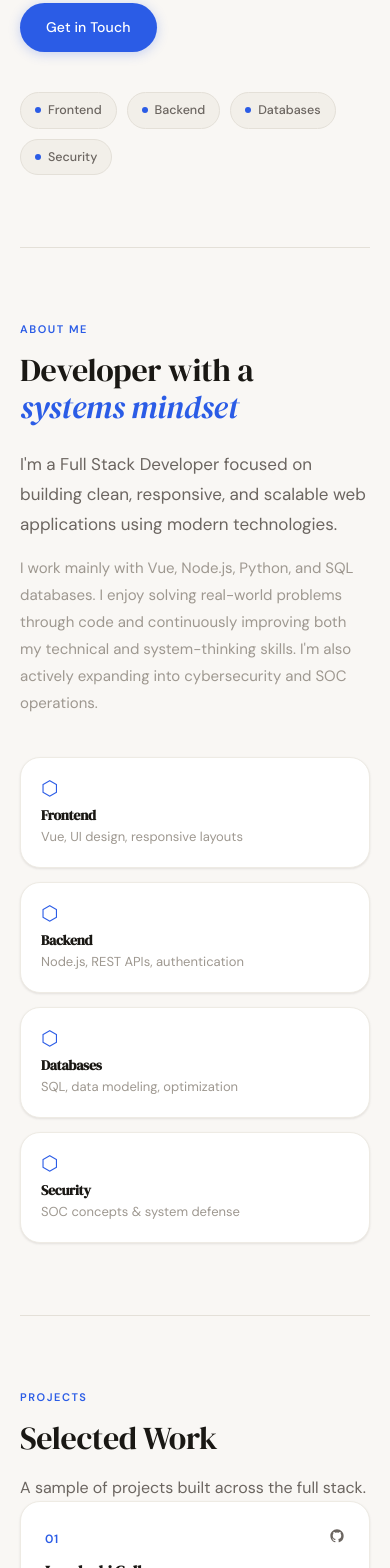
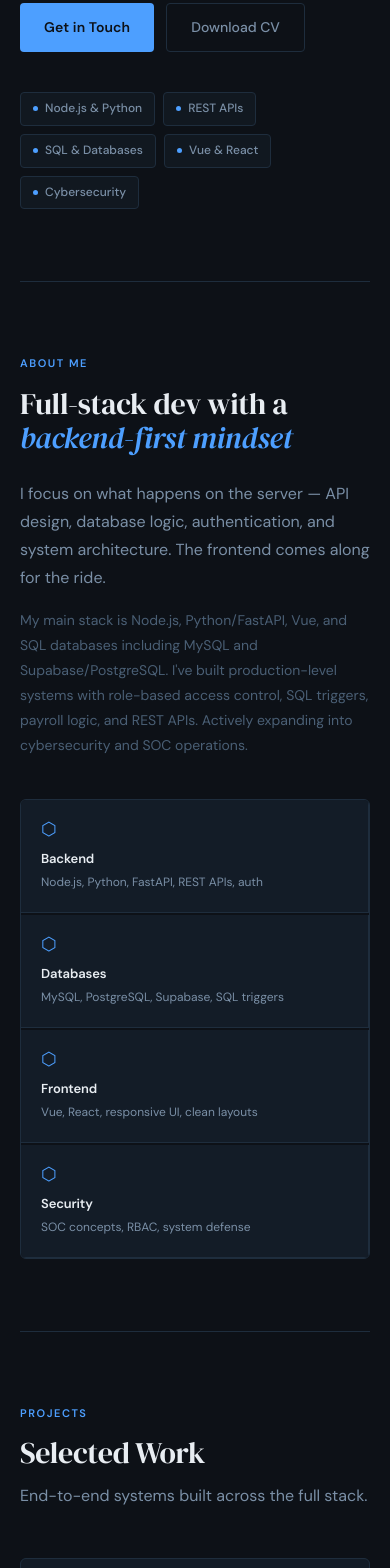
Before and after one commit to MDtechcave/mihleaviwe-portfolio, a Vue app in the folder Portfolio/: page / in a window 390 px wide. Shown: the part 420-1988 px from the top of the page. Built offline with nearby package versions, Linux system fonts and the light colour scheme.

Commit message:
Revamped portfolio to include my CV, cellphone number and changed my styling

```diff
--- a/Portfolio/package.json
+++ b/Portfolio/package.json
@@ -9,6 +9,7 @@
     "preview": "vite preview"
   },
   "dependencies": {
+    "jspdf": "^4.2.1",
     "vue": "^3.5.31",
     "vue-router": "^5.0.4",
     "vuex": "^4.1.0"
--- a/Portfolio/src/assets/main.css
+++ b/Portfolio/src/assets/main.css
@@ -1,6 +1,4 @@
-
 @import url('https://fonts.googleapis.com/css2?family=DM+Serif+Display:ital@0;1&family=DM+Sans:opsz,wght@9..40,300;9..40,400;9..40,500;9..40,600&display=swap');
-
 
 *, *::before, *::after {
   margin: 0;
@@ -9,29 +7,35 @@
 }
 
 :root {
-  --bg:          #F9F7F4;
-  --bg-soft:     #F2EFE9;
-  --bg-card:     #FFFFFF;
+  /* Backgrounds */
+  --bg:          #0d1117;
+  --bg-soft:     #111820;
+  --bg-card:     #131c27;
 
-  --text:        #1A1814;
-  --text-muted:  #6B6560;
-  --text-light:  #9E9890;
+  /* Text */
+  --text:        #e8edf2;
+  --text-muted:  #7a8fa6;
+  --text-light:  #4a5f75;
 
-  --accent:      #2B5CE6;
-  --accent-soft: #EEF2FD;
-  --accent-mid:  #ADC0F8;
+  /* Accent — electric blue */
+  --accent:      #4d9fff;
+  --accent-soft: #0e1e30;
+  --accent-mid:  #1a3a5c;
 
-  --border:      #E4E0D8;
-  --border-card: #EEEBE4;
+  /* Borders */
+  --border:      #1e2d3d;
+  --border-card: #1a2a3a;
 
-  --radius-sm:   8px;
-  --radius-md:   14px;
-  --radius-lg:   20px;
-  --radius-xl:   28px;
+  /* Radius — sharp, not bubbly */
+  --radius-sm:   4px;
+  --radius-md:   6px;
+  --radius-lg:   8px;
+  --radius-xl:   10px;
 
-  --shadow-sm:   0 1px 3px rgba(26,24,20,0.06), 0 1px 2px rgba(26,24,20,0.04);
-  --shadow-md:   0 4px 16px rgba(26,24,20,0.08), 0 1px 4px rgba(26,24,20,0.04);
-  --shadow-lg:   0 12px 40px rgba(26,24,20,0.10), 0 2px 8px rgba(26,24,20,0.05);
+  /* Shadows — subtle, dark-mode appropriate */
+  --shadow-sm:   0 1px 4px rgba(0,0,0,0.3);
+  --shadow-md:   0 4px 16px rgba(0,0,0,0.4);
+  --shadow-lg:   0 12px 40px rgba(0,0,0,0.5);
 
   --max-width:   1100px;
 
@@ -95,7 +99,7 @@ a {
 }
 
 a:hover {
-  opacity: 0.8;
+  opacity: 0.75;
 }
 
 .page {
@@ -116,22 +120,22 @@ section + section {
 }
 
 /* =========================
-   CARD SYSTEM
+   CARD SYSTEM — sharp, no hover lift
 ========================= */
 .card {
   background: var(--bg-card);
   border: 1px solid var(--border-card);
-  border-radius: var(--radius-lg);
-  box-shadow: var(--shadow-sm);
-  transition: box-shadow 0.25s ease, transform 0.25s ease, border-color 0.25s ease;
+  border-radius: var(--radius-md);
+  transition: border-color 0.2s ease;
 }
 
 .card:hover {
-  transform: translateY(-4px);
-  box-shadow: var(--shadow-md);
   border-color: var(--accent-mid);
 }
 
+/* =========================
+   SECTION LABEL
+========================= */
 .section-label {
   font-size: 11px;
   font-weight: 600;
@@ -142,7 +146,24 @@ section + section {
   display: block;
 }
 
+/* =========================
+   SECTION HEADER
+========================= */
+.section-header {
+  margin-bottom: 48px;
+}
 
+.section-header .subtitle {
+  font-size: 16px;
+  line-height: 1.7;
+  color: var(--text-muted);
+  max-width: 480px;
+  margin-top: 12px;
+}
+
+/* =========================
+   RESPONSIVE
+========================= */
 @media (max-width: 768px) {
   .page {
     padding: 0 20px;
--- a/Portfolio/src/components/AboutSection.vue
+++ b/Portfolio/src/components/AboutSection.vue
@@ -2,31 +2,29 @@
   <section class="about section">
     <div class="about-grid">
 
-      <!-- Left: text -->
       <div class="about-text">
         <span class="section-label">About Me</span>
         <h2 class="title">
-          Developer with a<br />
-          <em>systems mindset</em>
+          Full-stack dev with a<br />
+          <em>backend-first mindset</em>
         </h2>
         <p class="intro">
-          I'm a Full Stack Developer focused on building clean, responsive, and scalable
-          web applications using modern technologies.
+          I focus on what happens on the server — API design, database logic,
+          authentication, and system architecture. The frontend comes along for the ride.
         </p>
         <p class="body">
-          I work mainly with Vue, Node.js, Python, and SQL databases. I enjoy solving
-          real-world problems through code and continuously improving both my technical
-          and system-thinking skills. I'm also actively expanding into cybersecurity and
-          SOC operations.
+          My main stack is Node.js, Python/FastAPI, Vue, and SQL databases including
+          MySQL and Supabase/PostgreSQL. I've built production-level systems with
+          role-based access control, SQL triggers, payroll logic, and REST APIs.
+          Actively expanding into cybersecurity and SOC operations.
         </p>
       </div>
 
-      <!-- Right: skill cards -->
       <div class="highlights">
-        <div class="card skill-card" v-for="item in skills" :key="item.title">
+        <div class="skill-card" v-for="item in skills" :key="item.title">
           <div class="card-icon">{{ item.icon }}</div>
           <div>
-            <h1 class="card-title">{{ item.title }}</h1>
+            <h3 class="card-title">{{ item.title }}</h3>
             <p class="card-desc">{{ item.desc }}</p>
           </div>
         </div>
@@ -38,10 +36,10 @@
 
 <script setup>
 const skills = [
-  { icon: '⬡', title: 'Frontend',         desc: 'Vue, UI design, responsive layouts' },
-  { icon: '⬡', title: 'Backend',          desc: 'Node.js, REST APIs, authentication' },
-  { icon: '⬡', title: 'Databases',        desc: 'SQL, data modeling, optimization' },
-  { icon: '⬡', title: 'Security',         desc: 'SOC concepts & system defense' },
+  { icon: '⬡', title: 'Backend',    desc: 'Node.js, Python, FastAPI, REST APIs, auth' },
+  { icon: '⬡', title: 'Databases',  desc: 'MySQL, PostgreSQL, Supabase, SQL triggers' },
+  { icon: '⬡', title: 'Frontend',   desc: 'Vue, React, responsive UI, clean layouts' },
+  { icon: '⬡', title: 'Security',   desc: 'SOC concepts, RBAC, system defense' },
 ]
 </script>
 
@@ -53,9 +51,8 @@ const skills = [
   align-items: start;
 }
 
-/* Left text */
 .about-text .title {
-  font-size: clamp(32px, 4vw, 46px);
+  font-size: clamp(30px, 4vw, 44px);
   margin-bottom: 24px;
   line-height: 1.15;
 }
@@ -66,23 +63,25 @@ const skills = [
 }
 
 .intro {
-  font-size: 17px;
+  font-size: 16px;
   line-height: 1.75;
   color: var(--text-muted);
   margin-bottom: 16px;
 }
 
 .body {
-  font-size: 15px;
+  font-size: 14px;
   line-height: 1.8;
   color: var(--text-light);
 }
 
-/* Right cards */
 .highlights {
   display: grid;
   grid-template-columns: 1fr 1fr;
-  gap: 14px;
+  gap: 2px;
+  border: 1px solid var(--border);
+  border-radius: var(--radius-md);
+  overflow: hidden;
 }
 
 .skill-card {
@@ -90,28 +89,35 @@ const skills = [
   display: flex;
   flex-direction: column;
   gap: 10px;
+  background: var(--bg-card);
+  border-right: 1px solid var(--border);
+  border-bottom: 1px solid var(--border);
+  transition: background 0.2s ease;
+}
+
+.skill-card:hover {
+  background: var(--bg-soft);
 }
 
 .card-icon {
-  font-size: 20px;
+  font-size: 18px;
   color: var(--accent);
   line-height: 1;
 }
 
 .card-title {
-  font-size: 14px;
+  font-size: 13px;
   font-weight: 600;
   color: var(--text);
   margin-bottom: 4px;
 }
 
 .card-desc {
-  font-size: 13px;
-  color: var(--text-light);
+  font-size: 12px;
+  color: var(--text-muted);
   line-height: 1.55;
 }
 
-/* Responsive */
 @media (max-width: 820px) {
   .about-grid {
     grid-template-columns: 1fr;
--- a/Portfolio/src/components/CertificationSection.vue
+++ b/Portfolio/src/components/CertificationSection.vue
@@ -4,29 +4,25 @@
     <div class="section-header">
       <span class="section-label">Certifications</span>
       <h2 class="title">Credentials</h2>
-      <p class="subtitle">
-        A collection of certifications and courses I completed to build technical skills.
-      </p>
+      <p class="subtitle">Certifications completed to build and validate technical skills.</p>
     </div>
 
     <div class="grid">
-      <div class="card cert-card" v-for="cert in certifications" :key="cert.title">
+      <div class="cert-card" v-for="cert in certifications" :key="cert.title">
 
         <div class="cert-top">
           <span class="platform">{{ cert.platform }}</span>
           <span class="year">{{ cert.year }}</span>
         </div>
 
-        <h2 class="cert-title">{{ cert.title }}</h2>
+        <h3 class="cert-title">{{ cert.title }}</h3>
         <p class="cert-issuer">{{ cert.issuer }}</p>
 
         <a v-if="cert.link" :href="cert.link" target="_blank" class="cert-link">
-        View Certificate
+          View Certificate →
         </a>
+        <span v-else class="cert-request">Available upon request</span>
 
-        <span v-else class="cert-request">
-        Available upon request
-        </span>
       </div>
     </div>
 
@@ -36,52 +32,59 @@
 <script setup>
 const certifications = [
   {
-    title: "Introduction to Cybersecurity",
-    issuer: "Credly",
-    platform: "Cisco Networking Academy",
-    year: "2026",
-    link: "https://www.credly.com/badges/2ec9ea7f-958b-4a3f-a5da-e0612ef936b4/public_url"
+    title:    'Introduction to Cybersecurity',
+    issuer:   'Credly',
+    platform: 'Cisco Networking Academy',
+    year:     '2026',
+    link:     'https://www.credly.com/badges/2ec9ea7f-958b-4a3f-a5da-e0612ef936b4/public_url'
   },
   {
-    title: "Introduction to Data Science",
-    issuer: "Credly",
-    platform: "Cisco Networking Academy",
-    year: "2026",
-    link: "https://www.credly.com/badges/b432a16f-dff2-4edd-adc8-93a3927ab9e7/public_url"
+    title:    'Introduction to Data Science',
+    issuer:   'Credly',
+    platform: 'Cisco Networking Academy',
+    year:     '2026',
+    link:     'https://www.credly.com/badges/b432a16f-dff2-4edd-adc8-93a3927ab9e7/public_url'
   },
-    {
-    title: "Full Stack Development",
-    issuer: "Life Choices Academy",
-    platform: "Life Choices Academy",
-    year: "2026",
-    link: ""
+  {
+    title:    'Full Stack Development',
+    issuer:   'Life Choices Academy',
+    platform: 'Life Choices Academy',
+    year:     '2026',
+    link:     ''
   },
-
-
 ]
 </script>
 
 <style scoped>
 .title {
-  font-size: clamp(32px, 4vw, 48px);
-  margin-bottom: 18px;
+  font-size: clamp(30px, 4vw, 46px);
+  margin-bottom: 12px;
   line-height: 1.15;
 }
 
 .grid {
   display: grid;
-  grid-template-columns: repeat(auto-fit, minmax(300px, 1fr));
-  gap: 20px;
+  grid-template-columns: repeat(auto-fit, minmax(280px, 1fr));
+  gap: 1px;
+  border: 1px solid var(--border);
+  border-radius: var(--radius-md);
+  overflow: hidden;
+  background: var(--border);
 }
 
 .cert-card {
   padding: 28px;
   display: flex;
   flex-direction: column;
-  gap: 14px;
+  gap: 12px;
+  background: var(--bg-card);
+  transition: background 0.2s ease;
 }
 
-/* Match project card top layout */
+.cert-card:hover {
+  background: var(--bg-soft);
+}
+
 .cert-top {
   display: flex;
   justify-content: space-between;
@@ -89,41 +92,35 @@ const certifications = [
 }
 
 .platform {
-  font-size: 12px;
+  font-size: 11px;
   font-weight: 600;
-  letter-spacing: 0.1em;
+  letter-spacing: 0.08em;
   color: var(--accent);
+  text-transform: uppercase;
 }
 
 .year {
   font-size: 12px;
-  color: var(--text-muted);
+  color: var(--text-light);
 }
 
-/* Match project title */
 .cert-title {
-  font-size: 18px;
+  font-size: 15px;
   font-weight: 600;
   color: var(--text);
 }
 
-/* Match project description style */
 .cert-issuer {
-  font-size: 14px;
-  line-height: 1.6;
+  font-size: 13px;
   color: var(--text-muted);
-}
-
-/* Link styles aligned with project icons/text */
-.cert-link,
-.cert-request {
-  margin-top: auto;
-  font-size: 13px;
+  flex: 1;
 }
 
 .cert-link {
+  font-size: 12px;
   color: var(--accent);
   text-decoration: none;
+  margin-top: auto;
   transition: opacity 0.2s ease;
 }
 
@@ -132,7 +129,9 @@ const certifications = [
 }
 
 .cert-request {
-  color: var(--text-muted);
+  font-size: 12px;
+  color: var(--text-light);
   font-style: italic;
+  margin-top: auto;
 }
 </style>
--- a/Portfolio/src/components/HeroSection.vue
+++ b/Portfolio/src/components/HeroSection.vue
@@ -2,7 +2,7 @@
   <section class="hero">
     <div class="hero-inner">
 
-      <span class="section-label">Full Stack Developer · Based in Cape Town</span>
+      <span class="section-label">Full Stack Developer · Cape Town</span>
 
       <h2 class="title">
         Mihle<br />
@@ -10,27 +10,21 @@
       </h2>
 
       <p class="subtitle">
-        Building clean, scalable web applications with Vue, Node &amp; Python.
-        Passionate about systems thinking, security, and performance-driven design.
+        Backend-focused full-stack developer. I build the systems behind the product —
+        APIs, databases, business logic and bring them all the way to the frontend.
       </p>
 
       <div class="hero-actions">
         <a href="mailto:mihleaviwe6@gmail.com" class="btn-primary">Get in Touch</a>
+        <a href="/Mihle_Dudumashe_CV.pdf" download class="btn-secondary">Download CV</a>
       </div>
 
       <div class="hero-skills">
-        <div class="skill-pill">
-          <span class="dot"></span>Frontend
-        </div>
-        <div class="skill-pill">
-          <span class="dot"></span>Backend
-        </div>
-        <div class="skill-pill">
-          <span class="dot"></span>Databases
-        </div>
-        <div class="skill-pill">
-          <span class="dot"></span>Security
-        </div>
+        <div class="skill-pill"><span class="dot"></span>Node.js & Python</div>
+        <div class="skill-pill"><span class="dot"></span>REST APIs</div>
+        <div class="skill-pill"><span class="dot"></span>SQL & Databases</div>
+        <div class="skill-pill"><span class="dot"></span>Vue & React</div>
+        <div class="skill-pill"><span class="dot"></span>Cybersecurity</div>
       </div>
 
     </div>
@@ -53,7 +47,6 @@
   padding-top: 80px;
 }
 
-/* Left content */
 .hero-inner {
   max-width: 580px;
   flex: 1;
@@ -78,7 +71,6 @@
   max-width: 480px;
 }
 
-/* CTA buttons */
 .hero-actions {
   display: flex;
   gap: 12px;
@@ -90,63 +82,56 @@
   display: inline-flex;
   align-items: center;
   gap: 8px;
-  padding: 13px 26px;
+  padding: 12px 24px;
   background: var(--accent);
-  color: #fff;
-  border-radius: 999px;
+  color: #0d1117;
+  border-radius: var(--radius-sm);
   font-size: 14px;
-  font-weight: 500;
+  font-weight: 600;
   font-family: var(--font-body);
   letter-spacing: 0.01em;
-  transition: background 0.2s ease, transform 0.2s ease, box-shadow 0.2s ease;
-  box-shadow: 0 2px 12px rgba(43, 92, 230, 0.25);
+  transition: opacity 0.2s ease;
 }
 
 .btn-primary:hover {
-  background: #1d45cc;
-  transform: translateY(-2px);
-  box-shadow: 0 6px 20px rgba(43, 92, 230, 0.35);
-  opacity: 1;
+  opacity: 0.85;
+  color: #0d1117;
 }
 
 .btn-secondary {
   display: inline-flex;
   align-items: center;
   gap: 6px;
-  padding: 13px 22px;
-  border-radius: 999px;
+  padding: 12px 24px;
+  border-radius: var(--radius-sm);
   font-size: 14px;
   font-weight: 500;
   font-family: var(--font-body);
-  color: var(--text);
-  border: 1.5px solid var(--border);
-  background: var(--bg-card);
-  transition: border-color 0.2s ease, transform 0.2s ease, box-shadow 0.2s ease;
-  box-shadow: var(--shadow-sm);
+  color: var(--text-muted);
+  border: 1px solid var(--border);
+  background: transparent;
+  transition: border-color 0.2s ease, color 0.2s ease;
 }
 
 .btn-secondary:hover {
-  border-color: var(--accent-mid);
-  transform: translateY(-2px);
-  box-shadow: var(--shadow-md);
+  border-color: var(--accent);
+  color: var(--accent);
   opacity: 1;
-  color: var(--text);
 }
 
-/* Skills pills */
 .hero-skills {
   display: flex;
   flex-wrap: wrap;
-  gap: 10px;
+  gap: 8px;
 }
 
 .skill-pill {
   display: inline-flex;
   align-items: center;
   gap: 7px;
-  padding: 7px 14px;
-  border-radius: 999px;
-  font-size: 12.5px;
+  padding: 6px 12px;
+  border-radius: var(--radius-sm);
+  font-size: 12px;
   font-weight: 500;
   color: var(--text-muted);
   background: var(--bg-soft);
@@ -154,19 +139,19 @@
 }
 
 .dot {
-  width: 6px;
-  height: 6px;
+  width: 5px;
+  height: 5px;
   border-radius: 50%;
   background: var(--accent);
   display: inline-block;
   flex-shrink: 0;
 }
 
-/* Right decoration */
+/* Decoration */
 .hero-decoration {
   flex-shrink: 0;
-  width: 280px;
-  height: 280px;
+  width: 260px;
+  height: 260px;
   position: relative;
   display: flex;
   align-items: center;
@@ -176,36 +161,34 @@
 .deco-ring {
   position: absolute;
   border-radius: 50%;
-  border: 1.5px solid var(--border);
 }
 
 .ring-1 {
-  width: 280px;
-  height: 280px;
-  border-color: var(--accent-mid);
-  opacity: 0.4;
-  animation: spin 18s linear infinite;
+  width: 260px;
+  height: 260px;
+  border: 1px solid var(--accent-mid);
+  opacity: 0.5;
+  animation: spin 20s linear infinite;
 }
 
 .ring-2 {
-  width: 220px;
-  height: 220px;
-  border-color: var(--border);
-  border-style: dashed;
-  animation: spin 24s linear infinite reverse;
+  width: 200px;
+  height: 200px;
+  border: 1px dashed var(--border);
+  animation: spin 28s linear infinite reverse;
 }
 
 .deco-initials {
-  width: 140px;
-  height: 140px;
+  width: 120px;
+  height: 120px;
   border-radius: 50%;
-  background: var(--accent-soft);
-  border: 1.5px solid var(--accent-mid);
+  background: var(--bg-soft);
+  border: 1px solid var(--accent-mid);
   display: flex;
   align-items: center;
   justify-content: center;
   font-family: var(--font-display);
-  font-size: 42px;
+  font-size: 38px;
   color: var(--accent);
   letter-spacing: -0.02em;
   z-index: 1;
@@ -216,7 +199,6 @@
   to   { transform: rotate(360deg); }
 }
 
-/* Responsive */
 @media (max-width: 820px) {
   .hero {
     flex-direction: column;
@@ -224,14 +206,10 @@
     min-height: unset;
     padding-top: 60px;
   }
-  .hero-decoration {
-    display: none;
-  }
+  .hero-decoration { display: none; }
 }
 
 @media (max-width: 480px) {
-  .title {
-    font-size: 46px;
-  }
+  .title { font-size: 46px; }
 }
 </style>
--- a/Portfolio/src/components/ProjectsSection.vue
+++ b/Portfolio/src/components/ProjectsSection.vue
@@ -4,24 +4,29 @@
     <div class="section-header">
       <span class="section-label">Projects</span>
       <h2 class="title">Selected Work</h2>
-      <p class="subtitle">A sample of projects built across the full stack.</p>
+      <p class="subtitle">End-to-end systems built across the full stack.</p>
     </div>
 
     <div class="grid">
-      <div class="card project-card" v-for="(project, i) in projects" :key="project.title">
+      <div class="project-card" v-for="(project, i) in projects" :key="project.title">
         <div class="card-top">
           <span class="project-number">0{{ i + 1 }}</span>
           <div class="card-links">
             <a v-if="project.live" :href="project.live" target="_blank" class="icon-link" aria-label="Live site">
-              <svg width="16" height="16" viewBox="0 0 24 24" fill="none" stroke="currentColor" stroke-width="1.5" stroke-linecap="round" stroke-linejoin="round"><path d="M18 13v6a2 2 0 0 1-2 2H5a2 2 0 0 1-2-2V8a2 2 0 0 1 2-2h6"/><path d="M15 3h6v6"/><path d="M10 14L21 3"/></svg>
+              <svg width="15" height="15" viewBox="0 0 24 24" fill="none" stroke="currentColor" stroke-width="1.5" stroke-linecap="round" stroke-linejoin="round">
+                <path d="M18 13v6a2 2 0 0 1-2 2H5a2 2 0 0 1-2-2V8a2 2 0 0 1 2-2h6"/>
+                <path d="M15 3h6v6"/><path d="M10 14L21 3"/>
+              </svg>
             </a>
             <a v-if="project.github" :href="project.github" target="_blank" class="icon-link" aria-label="GitHub">
-              <svg width="16" height="16" viewBox="0 0 24 24" fill="currentColor"><path d="M12 2C6.477 2 2 6.484 2 12.017c0 4.425 2.865 8.18 6.839 9.504.5.092.682-.217.682-.483 0-.237-.008-.868-.013-1.703-2.782.605-3.369-1.343-3.369-1.343-.454-1.158-1.11-1.466-1.11-1.466-.908-.62.069-.608.069-.608 1.003.07 1.531 1.032 1.531 1.032.892 1.53 2.341 1.088 2.91.832.092-.647.35-1.088.636-1.338-2.22-.253-4.555-1.113-4.555-4.951 0-1.093.39-1.988 1.029-2.688-.103-.253-.446-1.272.098-2.65 0 0 .84-.27 2.75 1.026A9.564 9.564 0 0 1 12 6.844a9.59 9.59 0 0 1 2.504.337c1.909-1.296 2.747-1.027 2.747-1.027.546 1.379.202 2.398.1 2.651.64.7 1.028 1.595 1.028 2.688 0 3.848-2.339 4.695-4.566 4.943.359.309.678.92.678 1.855 0 1.338-.012 2.419-.012 2.747 0 .268.18.58.688.482A10.02 10.02 0 0 0 22 12.017C22 6.484 17.522 2 12 2Z"/></svg>
+              <svg width="15" height="15" viewBox="0 0 24 24" fill="currentColor">
+                <path d="M12 2C6.477 2 2 6.484 2 12.017c0 4.425 2.865 8.18 6.839 9.504.5.092.682-.217.682-.483 0-.237-.008-.868-.013-1.703-2.782.605-3.369-1.343-3.369-1.343-.454-1.158-1.11-1.466-1.11-1.466-.908-.62.069-.608.069-.608 1.003.07 1.531 1.032 1.531 1.032.892 1.53 2.341 1.088 2.91.832.092-.647.35-1.088.636-1.338-2.22-.253-4.555-1.113-4.555-4.951 0-1.093.39-1.988 1.029-2.688-.103-.253-.446-1.272.098-2.65 0 0 .84-.27 2.75 1.026A9.564 9.564 0 0 1 12 6.844a9.59 9.59 0 0 1 2.504.337c1.909-1.296 2.747-1.027 2.747-1.027.546 1.379.202 2.398.1 2.651.64.7 1.028 1.595 1.028 2.688 0 3.848-2.339 4.695-4.566 4.943.359.309.678.92.678 1.855 0 1.338-.012 2.419-.012 2.747 0 .268.18.58.688.482A10.02 10.02 0 0 0 22 12.017C22 6.484 17.522 2 12 2Z"/>
+              </svg>
             </a>
           </div>
         </div>
 
-        <h1 class="project-title">{{ project.title }}</h1>
+        <h3 class="project-title">{{ project.title }}</h3>
         <p class="project-desc">{{ project.desc }}</p>
 
         <div class="tags">
@@ -36,45 +41,57 @@
 <script setup>
 const projects = [
   {
-    title:  'Imvelaphi Gallery',
-    desc:   'Cultural gallery showcasing Xhosa heritage through an interactive, responsive web experience designed to educate and engage.',
-    tags:   ['HTML', 'CSS', 'JavaScript'],
-    github: 'https://github.com/MDtechcave/My-Gallery',
-    live: ''
+    title:  'StaffSync',
+    desc:   'Full HR system with FastAPI backend, role-based access control, SQL triggers for leave management, payroll processing, and automated payslip generation.',
+    tags:   ['Python', 'FastAPI', 'Vue', 'Supabase', 'PostgreSQL'],
+    github: 'https://github.com/MDtechcave/Moderntech_center',
+    live:   'https://moderntech-center.vercel.app/'
   },
   {
     title:  'Healthy Habits',
-    desc:   'E-commerce meal subscription platform with user accounts, subscription management, and loyalty-based discount logic.',
-    tags:   ['Vue', 'MySQL', 'Node.js'],
+    desc:   'E-commerce meal subscription platform with Node.js backend, user authentication, subscription management, Stripe payments, and loyalty-based discount logic.',
+    tags:   ['Vue', 'Node.js', 'MySQL', 'Express'],
     github: 'https://github.com/MDtechcave/Frontend',
-    live: ''
+    live:   ''
   },
   {
-    title:  'StaffSync',
-    desc:   'HR management system for employee records, payroll processing, leave management, and automated payslip generation.',
-    tags:   ['Vue', 'Python', 'FastAPI', 'Supabase'],
-    github: 'https://github.com/MDtechcave/Moderntech_center',
-    live: 'https://moderntech-center.vercel.app/'
+    title:  'Imvelaphi Gallery',
+    desc:   'Cultural gallery showcasing Xhosa heritage through an interactive, responsive web experience built from scratch.',
+    tags:   ['HTML', 'CSS', 'JavaScript'],
+    github: 'https://github.com/MDtechcave/My-Gallery',
+    live:   ''
   },
 ]
-</script><style scoped>
+</script>
+
+<style scoped>
 .title {
-  font-size: clamp(32px, 4vw, 48px);
-  margin-bottom: 18px;
+  font-size: clamp(30px, 4vw, 46px);
+  margin-bottom: 12px;
   line-height: 1.15;
 }
 
 .grid {
   display: grid;
-  grid-template-columns: repeat(auto-fit, minmax(260px, 1fr));
-  gap: 20px;
+  grid-template-columns: repeat(auto-fit, minmax(280px, 1fr));
+  gap: 1px;
+  border: 1px solid var(--border);
+  border-radius: var(--radius-md);
+  overflow: hidden;
+  background: var(--border);
 }
 
 .project-card {
-  padding: 24px;
+  padding: 28px;
   display: flex;
   flex-direction: column;
   gap: 10px;
+  background: var(--bg-card);
+  transition: background 0.2s ease;
+}
+
+.project-card:hover {
+  background: var(--bg-soft);
 }
 
 .card-top {
@@ -84,51 +101,57 @@ const projects = [
 }
 
 .project-number {
-  font-size: 12px;
+  font-size: 11px;
   font-weight: 600;
   color: var(--accent);
-  letter-spacing: 0.05em;
+  letter-spacing: 0.08em;
 }
 
 .icon-link {
   width: 28px;
   height: 28px;
-  border-radius: 6px;
-  background: transparent;
-  border: none;
-  color: var(--text-muted);
+  display: flex;
+  align-items: center;
+  justify-content: center;
+  color: var(--text-light);
+  border-radius: var(--radius-sm);
+  transition: color 0.2s ease;
 }
 
 .icon-link:hover {
   color: var(--accent);
+  opacity: 1;
 }
 
-/* Match cert title size */
+.card-links {
+  display: flex;
+  gap: 4px;
+}
+
 .project-title {
-  font-size: 16px;
+  font-size: 15px;
   font-weight: 600;
   color: var(--text);
 }
 
-/* Match cert text */
 .project-desc {
-  font-size: 14px;
+  font-size: 13px;
   color: var(--text-muted);
-  line-height: 1.6;
+  line-height: 1.65;
+  flex: 1;
 }
 
-/* Tags (simplified) */
 .tags {
   display: flex;
   flex-wrap: wrap;
   gap: 6px;
-  margin-top: 6px;
+  margin-top: 4px;
 }
 
 .tag {
   font-size: 11px;
-  padding: 4px 8px;
-  border-radius: 6px;
+  padding: 3px 8px;
+  border-radius: var(--radius-sm);
   background: var(--bg-soft);
   color: var(--text-muted);
   border: 1px solid var(--border);
```
Also changed, not shown: Portfolio/src/components/ContactSection.vue (+57 -40 lines), 2 other files (tests, documents, lock files or other folders).
